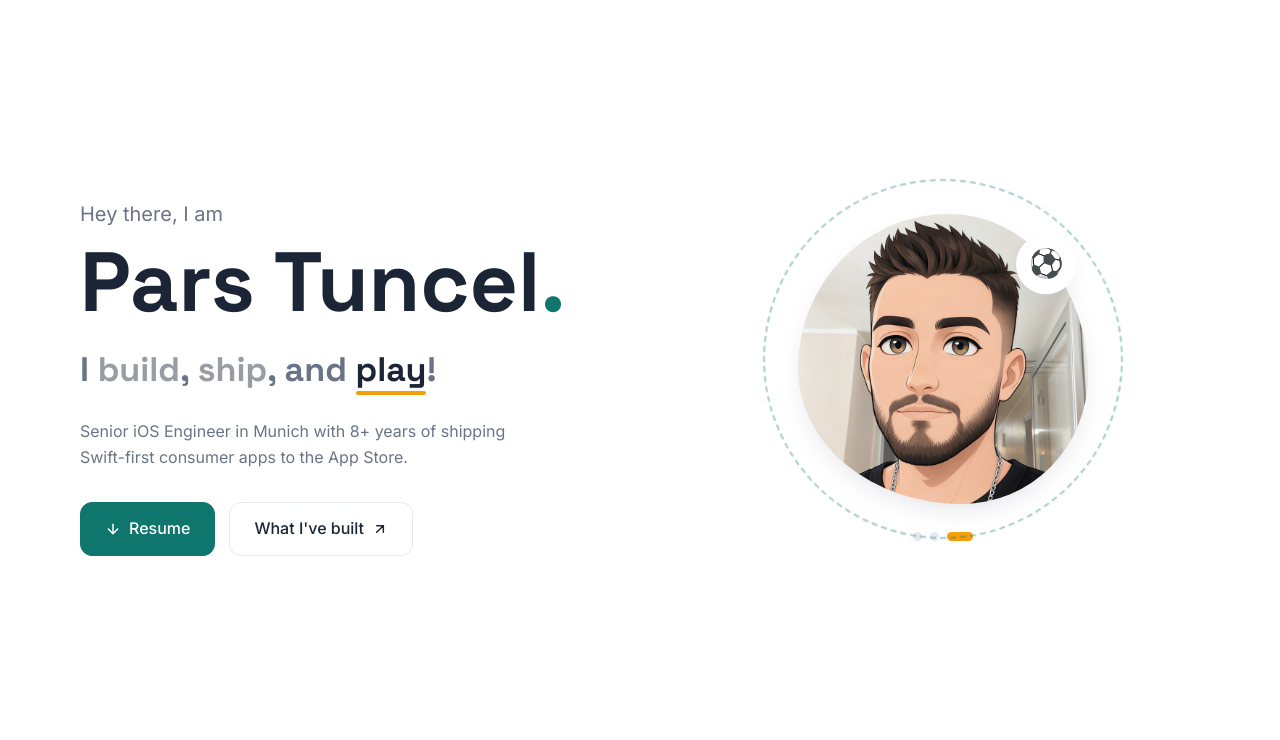
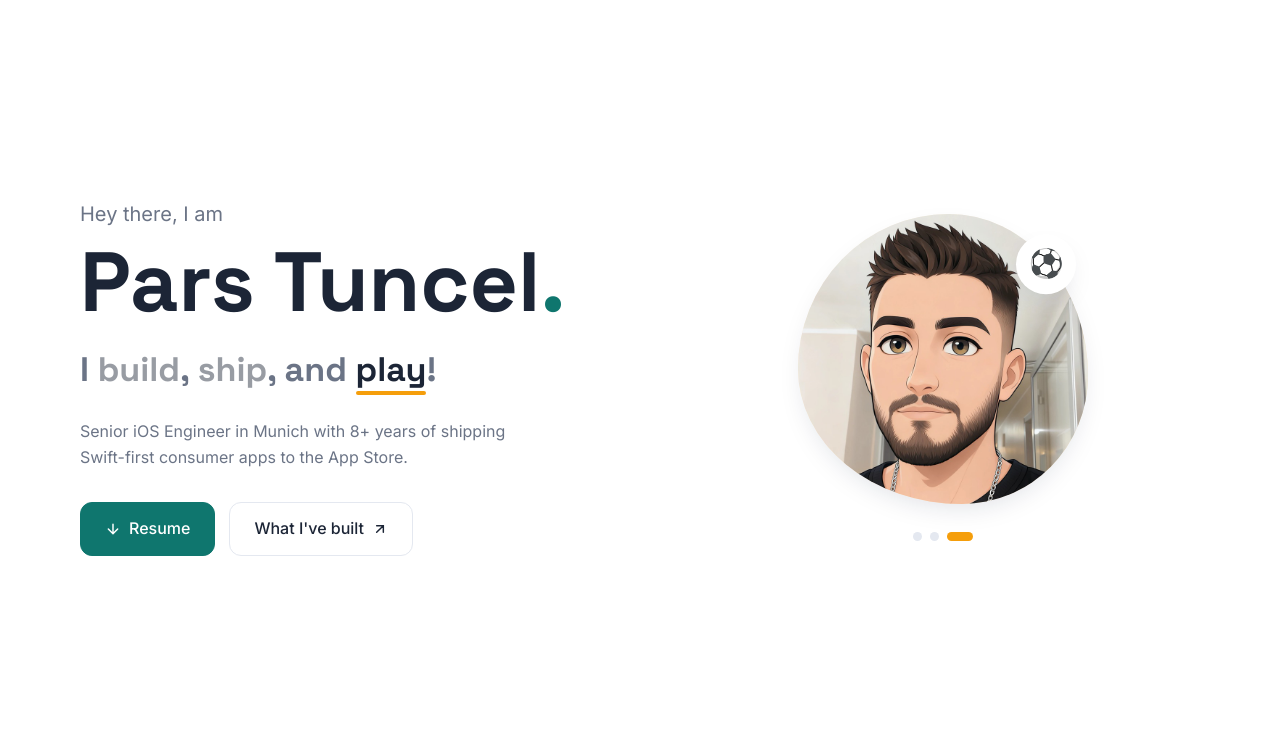
Before and after one commit to parstuncel/parstuncel.github.io, a plain HTML site: page index.html in a window 1280 px wide. Shown: the part 60-800 px from the top of the page. Drawn offline with nearby package versions, Linux system fonts and the light colour scheme.

Commit message:
Remove spinning ring around the avatar
Co-Authored-By: Claude Opus 5.5 <noreply@anthropic.com>

```diff
--- a/index.html
+++ b/index.html
@@ -115,12 +115,6 @@
   .dots { display: flex; gap: 8px; }
   .dot { width: 9px; height: 9px; border-radius: 99px; border: none; background: var(--line); cursor: pointer; transition: width .3s, background .3s; }
   .dot.active { width: 26px; background: var(--highlight); }
-  .ring {
-    width: min(360px, 80vw); aspect-ratio: 1; border-radius: 50%;
-    border: 2px dashed var(--accent); opacity: .35;
-    position: absolute; animation: spin 40s linear infinite;
-  }
-  @keyframes spin { to { transform: rotate(360deg); } }
   .avatar {
     width: min(290px, 65vw); aspect-ratio: 1;
     border-radius: 42% 58% 55% 45% / 48% 42% 58% 52%;
@@ -271,7 +265,6 @@
     </div>
     <div class="avatar-wrap reveal">
       <div class="avatar-stage">
-        <div class="ring"></div>
         <div class="avatar">
           <img src="avatar.jpg" alt="Cartoon portrait of Pars Tuncel" width="800" height="800">
         </div>
```
